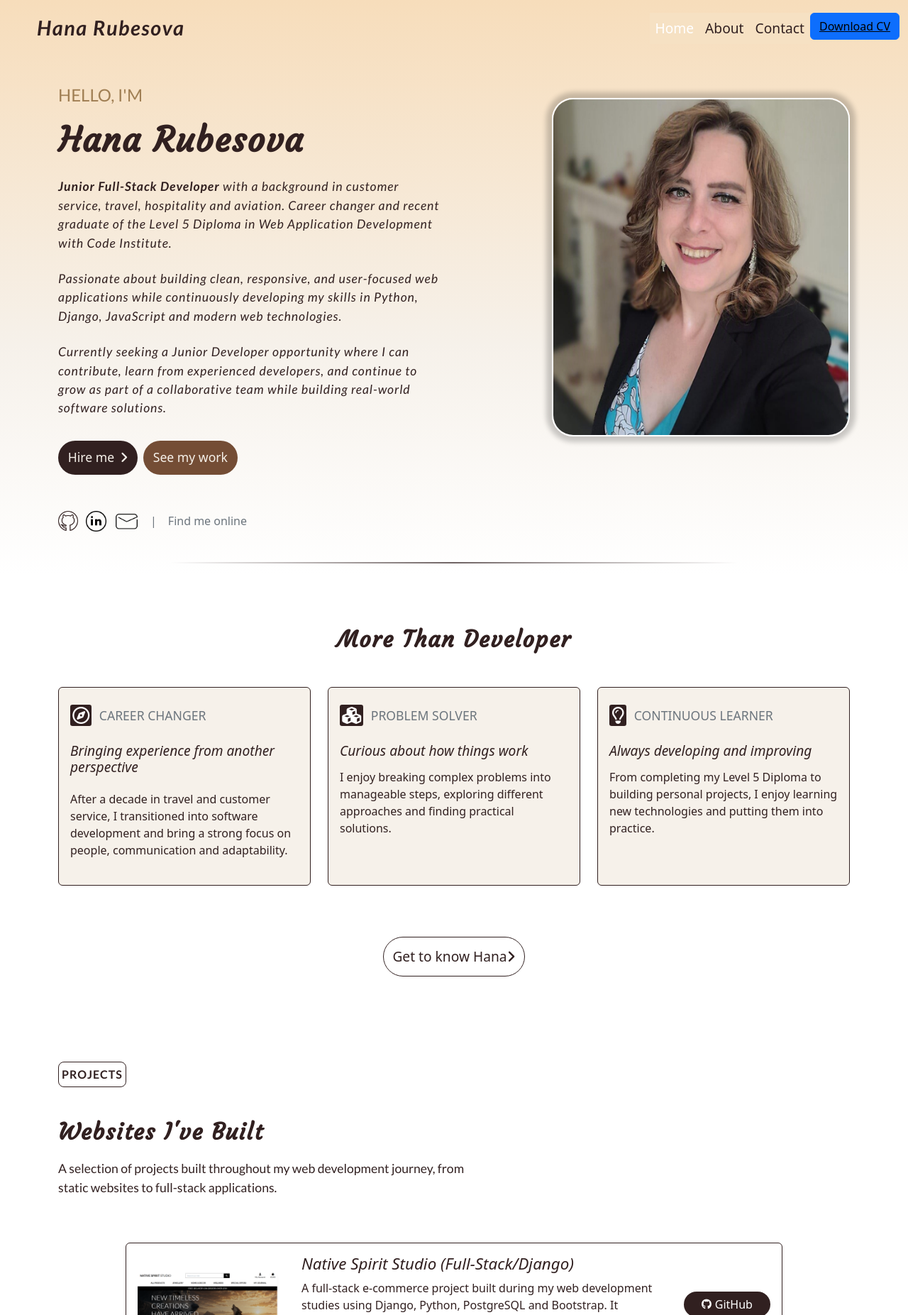
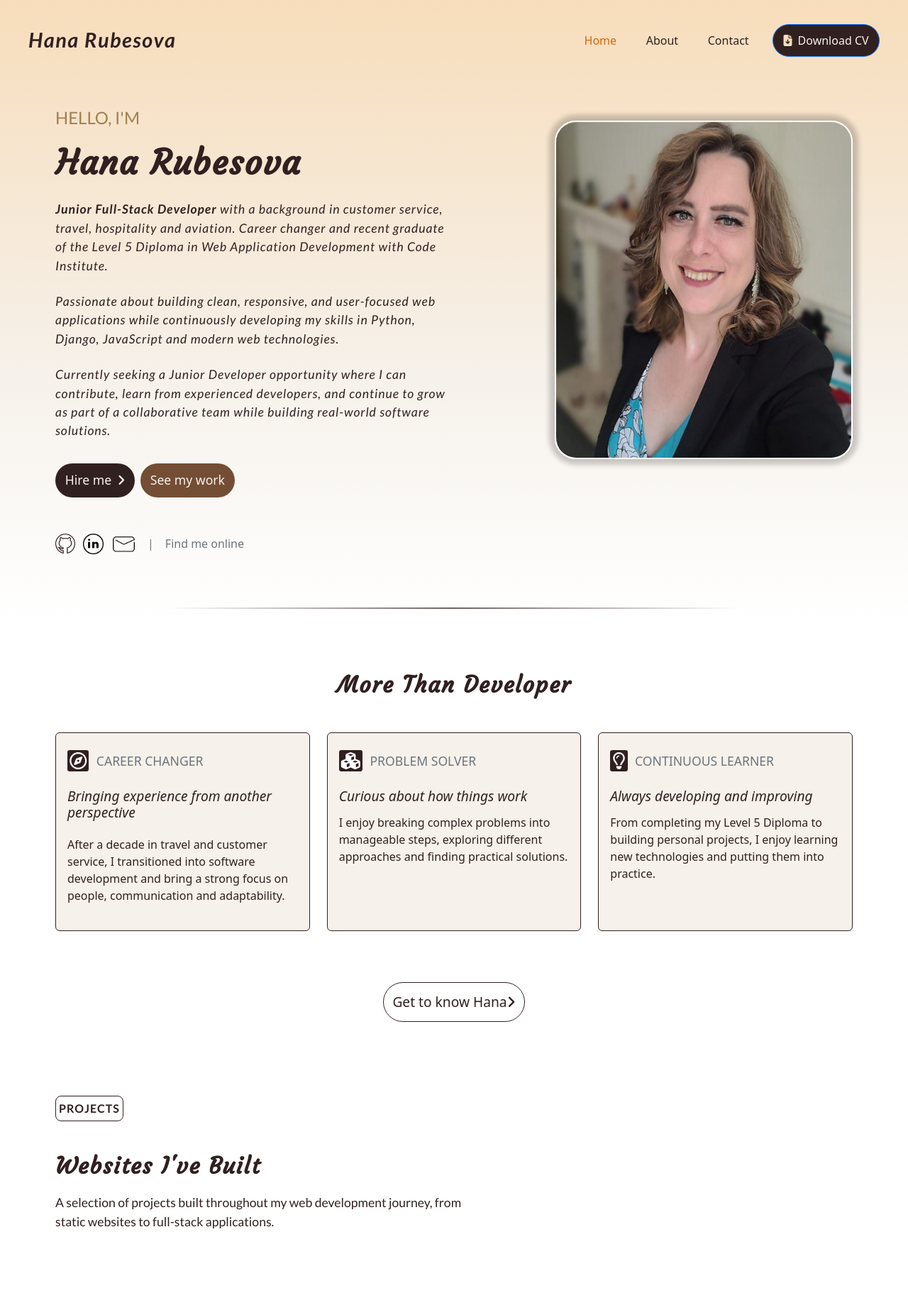
Before and after one commit to Rubina1978/portfolio-1.1, a Django app: page / in a window 1280 px wide. Shown: the top 1853 px of the page at 71% size. Run offline with Django 5.2, Linux system fonts and the light colour scheme; data comes from the database, SQL or seed files in the repository; some libraries are stand-ins or nearby versions.

Commit message:
styling of nav and kebab menu

```diff
--- a/new_portfolio/static/css/base.css
+++ b/new_portfolio/static/css/base.css
@@ -2,60 +2,131 @@
     --primary-font: "Courgette", sans-serif;
     --secondary-font: "Lato", sans-serif;
 }
+* {
+    margin: 0;
+    padding: 0;
+    box-sizing: border-box;
 
+}
 
 body {
  background: #ffffff
+
+}
+.container-fluid {
+    padding: 0 1.5rem;
+    width: 100%;
+
 }
 
+.container {
+    padding: 2rem ;
+}
+/* navbar */
 .navbar {
+  background: transparent;
+  transition: background-color 0.2s ease, box-shadow 0.2s ease;
+  min-height: 62px;
+  padding-top: 0.2rem;
+  padding-bottom: 0.2rem;
+}
 
-  background: transparent;
-  transition: background-color 0.3s ease;
-  height: 80px;
-}
 .navbar.scrolled {
-  background:rgb(246, 225, 195) ;
+  background: rgb(246, 225, 195);
   box-shadow: 0 3px 10px 0 rgba(0, 0, 0, 0.2);
 }
 
 .navbar-brand {
     color: #312020;
-    font-size: 1.8rem;
-    font-weight: 600;
+    font-size: 0.9rem;
+    font-weight: 700;
     font-family: var(--secondary-font);
     font-style: italic;
     letter-spacing: 0.1rem;
-    margin-left: 40px;
+
+}
+
+.navbar-nav {
+    display: flex;
+    align-items: center;
+    gap: 0.6rem;
+    margin-left: auto;
+
+
+}
+
+
+
+.nav-item {
+    display: flex;
+    align-items: center;
 }
 
 .nav-link {
- background-color: #F6E1C3;
- color: #312020;
- font-size: 1.2rem;
- width: 100%;
- max-width: 300px;
+    padding: 0.5rem 0.75rem;
+    font-size: 1rem;
+    color: #312020;
+}
 
+.custom-btn-nav {
+    display: inline-flex;
+    align-items: center;
+    justify-content: center;
+    gap: 0.5rem;
+    background-color: #312020;
+    color: #f6f1ea;
+    border-radius: 50px;
+    padding: 0.6rem 0.9rem;
+    text-decoration: none;
+}
 
+.navbar-toggler {
+    margin: 0;
+    padding: 0.25rem 0.5rem;
+}
+
+.nav-link:hover {
+    color:#bd661a;
 }
 
 
 .nav-link .active {
     color: #bd661a;
 }
+
+/* introduction */
 .me {
     background: linear-gradient(#f7ddbb 0%,  #f6f1ea 60%, #ffff 100%);
 }
 
-/* introduction */
-
 .display-6 {
-    font-size: 1.2rem;
+    font-size: 1rem;
     font-weight: 500;
     color:#a07f54;
     margin-bottom: 20px;
     font-family: var(--secondary-font);
 
+}
+
+ .active {
+    color:#d0680c!important;
+    font-weight: 500;
+}
+
+
+.custom-btn-nav:hover {
+    background-color: #bd661a;
+    border:1px solid#744d35
+}
+.custom-btn-nav a {
+    text-decoration: none;
+    color: #F6E1C3;
+    letter-spacing: 0.04rem;
+    font-family: var(--secondary-font);
+    font-weight: 500;
+}
+.fa-file-arrow-down {
+    color:#f7ddbb;
 }
 .image-me {
     margin-top: 10px;
@@ -428,14 +499,84 @@ footer .custom-btn:hover {
   display: block;
 }
 
-@media (max-width: 767.98px) {
+@media (max-width: 767.9px) {
   .action-buttons {
     flex-direction: row;
     justify-content: center;
   }
+
+  .navbar {
+    padding-bottom: 0;
+  }
+
+  .navbar .menu-open {
+    background: rgb(246, 225, 195);
+    box-shadow: 0 6px 12px rgba(0, 0, 0, 0.08);
+  }
+
+  .navbar-collapse {
+    margin-top: 0;
+    background: white;
+    border-radius: 0 0 12px 12px;
+    box-shadow: none;
+    padding: 0;
+  }
+
+
+
+
+  .navbar-toggler[aria-expanded="true"] ~ .navbar-collapse {
+    background-color:  rgba(255, 255, 255, 0.4);
+        backdrop-filter: blur(10px);
+        -webkit-backdrop-filter: blur(12px);
+        border-radius: 0 0 12px 12px;
+
+
+    padding: 1.6rem 1rem;
+  }
+
+  .navbar-nav {
+    flex-direction: column;
+    align-items: stretch;
+    margin: 0;
+    padding: 0;
+    gap: 1rem;
+  }
+
+  .nav-item {
+    width: 100%;
+  }
+
+  .custom-btn-nav {
+    width: 100%;
+    justify-content: center;
+  }
+
+   .navbar-collapse.show {
+        background-color:#F6E1C3;
+        padding: 0.5rem;
+        border-radius: 0 0 0.5rem 0.5rem;
+
+    }
 }
 
+
+
+
+
 @media (min-width:768px) {
+   .navbar-brand {
+        font-size: 1.5rem;
+        margin-left: 50px;
+    }
+
+.nav-item {
+    display: flex;
+    flex-direction: column;
+    justify-content: space-around;
+    margin-right: 1rem;
+}
+
     .hero-image-column {
         margin-top: 60px;
     }
@@ -463,8 +604,38 @@ footer .custom-btn:hover {
 
     }
 
+    .card.body {
+        display:flex;
+        flex-direction: column;
+    }
 }
 @media (min-width: 992px) {
+
+    .container {
+        width: 100%;
+        padding: 2rem 0.5rem;
+        margin: auto;
+
+
+    }
+    .navbar {
+
+         padding: 0.9rem 0;
+    }
+
+    /* .navbar ul {
+        padding: 0;
+        display: flex;
+
+         */
+    }
+    .navbar-brand {
+        font-size: 1.8rem;
+        margin: 1rem;
+
+
+    }
+
     .hero-image-column {
         margin-top: 5rem;  /* was 3rem */
         padding-top: 5rem; /* was 3rem */
--- a/new_portfolio/templates/base.html
+++ b/new_portfolio/templates/base.html
@@ -4,79 +4,84 @@
 <html lang="en">
   <head>
     {% block meta %}
-            <meta charset="utf-8">
-             <meta name="viewport" content="width=device-width, initial-scale=1">
+    <meta charset="utf-8" />
+    <meta name="viewport" content="width=device-width, initial-scale=1" />
 
-        {% endblock %}
+    {% endblock %} {% block extra_meta %} {% endblock %} {% block corecss %}
 
-        {% block extra_meta %}
-        {% endblock %}
+    <link rel="preconnect" href="https://fonts.googleapis.com" />
+    <link rel="preconnect" href="https://fonts.gstatic.com" crossorigin />
+    <link
+      href="https://fonts.googleapis.com/css2?family=Courgette&family=Lato:ital,wght@0,100;0,300;0,400;0,700;0,900;1,100;1,300;1,400;1,700;1,900&display=swap"
+      rel="stylesheet"
+    />
 
-        {% block corecss %}
+    <link
+      rel="stylesheet"
+      href="https://cdn.jsdelivr.net/npm/bootstrap@5.2.3/dist/css/bootstrap.min.css"
+      integrity="sha384-rbsA2VBKQhggwzxH7pPCaAqO46MgnOM80zW1RWuH61DGLwZJEdK2Kadq2F9CUG65"
+      crossorigin="anonymous"
+    />
 
-        <link rel="preconnect" href="https://fonts.googleapis.com">
-        <link rel="preconnect" href="https://fonts.gstatic.com" crossorigin>
-        <link href="https://fonts.googleapis.com/css2?family=Courgette&family=Lato:ital,wght@0,100;0,300;0,400;0,700;0,900;1,100;1,300;1,400;1,700;1,900&display=swap" rel="stylesheet">
+    <script
+      src="https://kit.fontawesome.com/68be089ad3.js"
+      crossorigin="anonymous"
+    ></script>
 
-        <link rel="stylesheet" href="https://cdn.jsdelivr.net/npm/bootstrap@5.2.3/dist/css/bootstrap.min.css" integrity="sha384-rbsA2VBKQhggwzxH7pPCaAqO46MgnOM80zW1RWuH61DGLwZJEdK2Kadq2F9CUG65" crossorigin="anonymous">
+    <link rel="stylesheet" href="{% static 'css/base.css' %}" />
 
-        <script src="https://kit.fontawesome.com/68be089ad3.js" crossorigin="anonymous"></script>
-
-        <link rel="stylesheet" href="{% static 'css/base.css' %}">
-
-        {% endblock %}
-
-        {% block corejs %}
+    {% endblock %} {% block corejs %}
     <script src="{% static 'javascript/index.js' %}" defer></script>
-        <script src="https://cdn.jsdelivr.net/npm/bootstrap@5.2.3/dist/js/bootstrap.bundle.min.js" defer></script>
-        {% endblock %}
-
-        {% block extra_js %}
-
-        {% endblock %}
+    <script
+      src="https://cdn.jsdelivr.net/npm/bootstrap@5.2.3/dist/js/bootstrap.bundle.min.js"
+      defer
+    ></script>
+    {% endblock %} {% block extra_js %} {% endblock %}
 
     <title>New Portfolio{% block extra_title %}{% endblock %}</title>
   </head>
 
-
   <body>
     <header>
-            <nav class="navbar navbar-expand-lg  fixed-top">
+      <nav class="navbar navbar-expand-lg fixed-top">
         <div class="container-fluid">
           <a class="navbar-brand" href="{% url 'home' %}">Hana Rubesova</a>
-                    <button class="navbar-toggler" type="button" data-bs-toggle="collapse" data-bs-target="#navbarNav" aria-controls="navbarNav" aria-expanded="false" aria-label="Toggle navigation">
+          <button
+            class="navbar-toggler"
+            type="button"
+            data-bs-toggle="collapse"
+            data-bs-target="#navbarNav"
+            aria-controls="navbarNav"
+            aria-expanded="false"
+            aria-label="Toggle navigation"
+          >
             <span class="navbar-toggler-icon"></span>
           </button>
           <div class="collapse navbar-collapse" id="navbarNav">
             <ul class="navbar-nav ms-auto">
               <li class="nav-item">
-                        <a class="nav-link active text-white" aria-current="page" href="#">Home</a>
+                <a class="nav-link active" aria-current="page" href="#">Home</a>
               </li>
               <li class="nav-item">
                 <a class="nav-link" href="#">About</a>
               </li>
               <li class="nav-item">
-                        <a class="nav-link">Contact</a>
+                <a class="nav-link" href="#">Contact</a>
               </li>
               <li class="nav-item">
-                        <button class="btn btn-primary custom-btn-nav"><a href="#" class="text-black">Download CV</a>
+                <a class="btn btn-primary custom-btn-nav" href="#">
+                  <i class="fa-solid fa-file-arrow-down"></i> Download CV
+                </a>
               </li>
             </ul>
           </div>
         </div>
       </nav>
-
     </header>
-        <main class="flex-grow">
-            {% block content %}
-            {% endblock %}
-        </main>
+    <main class="flex-grow">{% block content %} {% endblock %}</main>
 
     <footer>
-            {% block footer %}
-                {% include 'includes/footer_nav.html' %}
-            {% endblock %}
+      {% block footer %} {% include 'includes/footer_nav.html' %} {% endblock %}
     </footer>
   </body>
-
 </html>
```
Also changed, not shown: about/templates/about.html (added, +12 -0 lines), new_portfolio/static/javascript/index.js (line endings or trailing spaces). Lines whose indentation alone changed are shown as unchanged.
